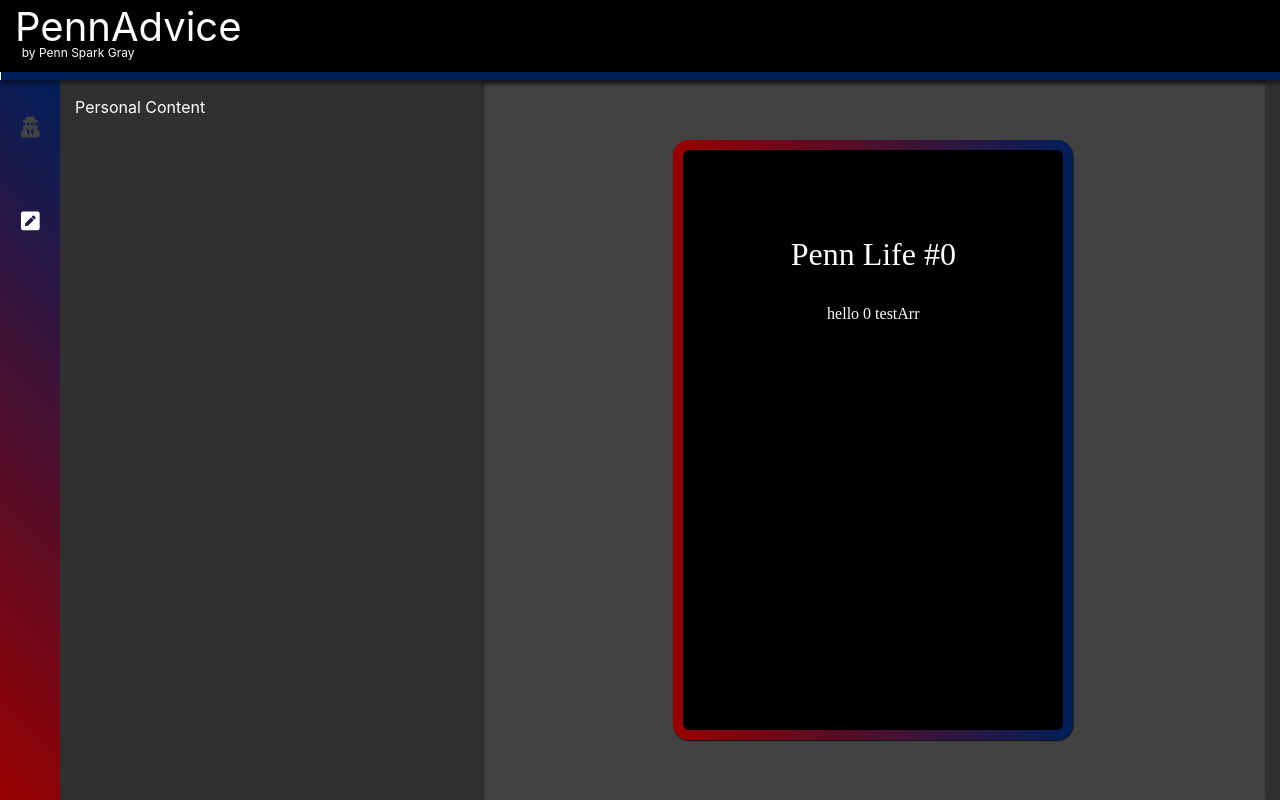
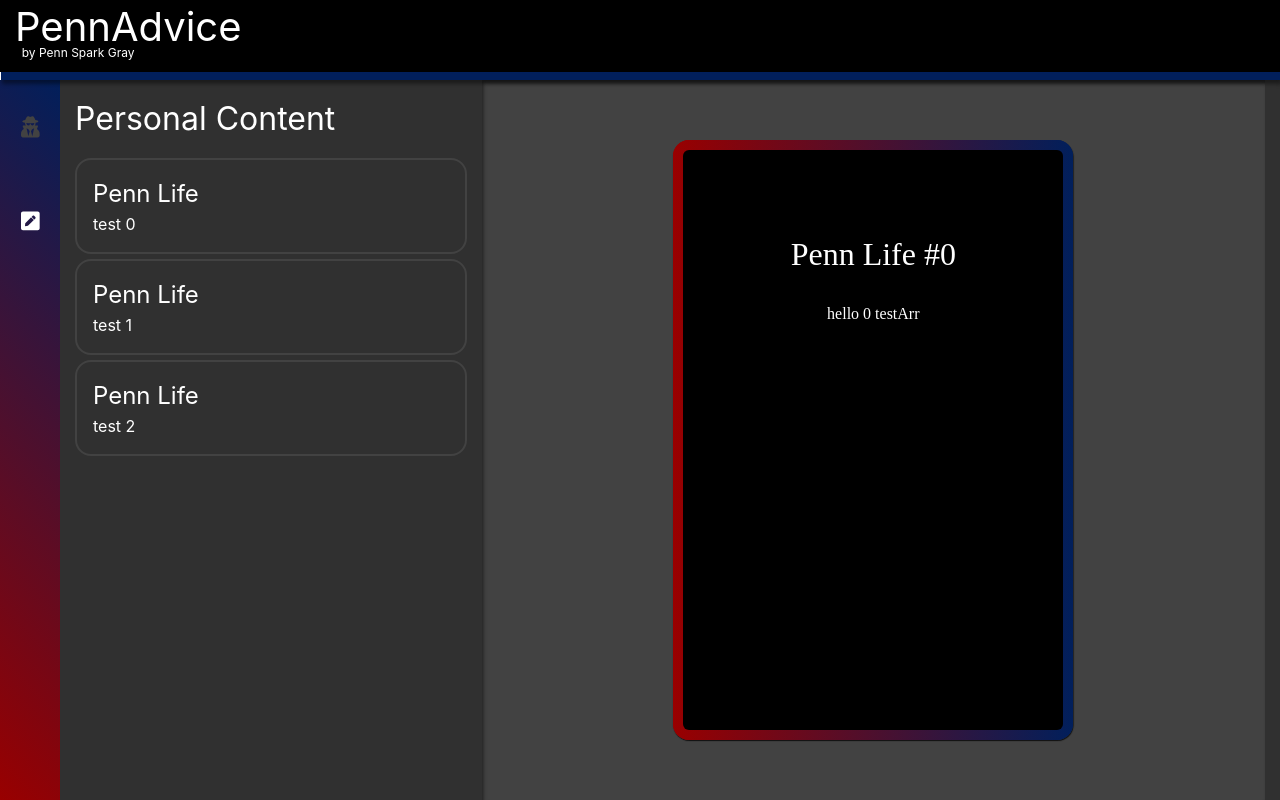
Before and after one commit to setdavid/penn-advice, a React (Create React App) app in the folder client/: page / in a window 1280 px wide. Built offline with nearby package versions, Linux system fonts and the light colour scheme.

Commit message:
started with personal content

```diff
--- /dev/null
+++ b/client/src/Components/PersonalCard.jsx
@@ -0,0 +1,19 @@
+import React from "react";
+
+function PersonalCard(props) {
+    let { infoObj } = props;
+    let personalCardCSS = {}
+
+    return (
+        <div className="personal-card" style={personalCardCSS}>
+            <div className="personal-card-title">
+                {infoObj.type}
+            </div>
+            <div>
+                {infoObj.text}
+            </div>
+        </div>
+    );
+}
+
+export default PersonalCard;
--- a/client/src/Components/PersonalContent.jsx
+++ b/client/src/Components/PersonalContent.jsx
@@ -1,12 +1,22 @@
 import React from "react";
+import PersonalCard from "./PersonalCard";
 
 function PersonalContent(props) {
     let { style } = props;
     let personalContentCSS = {}
 
+    const testArr = [{ type: "Penn Life", index: 0, text: "test 0" },
+    { type: "Penn Life", index: 1, text: "test 1" },
+    { type: "Penn Life", index: 2, text: "test 2" }];
+
     return (
         <div id="personal-content" className="full-height" style={{ ...style, ...personalContentCSS }}>
-            Personal Content
+            <div style={{ fontSize: "2rem", marginBottom: "15px" }}>
+                Personal Content
+            </div>
+            <PersonalCard infoObj={testArr[0]} />
+            <PersonalCard infoObj={testArr[1]} />
+            <PersonalCard infoObj={testArr[2]} />
         </div>
     );
 }
--- a/client/src/css/base-styles.css
+++ b/client/src/css/base-styles.css
@@ -199,6 +199,20 @@ p,
     padding-bottom: 15px;
 }
 
+#personal-content>.personal-card {
+    margin-top: 5px;
+}
+
+.personal-card {
+    border-radius: 1rem;
+    border: solid 2px #424242;
+    padding: 1rem
+}
+
+.personal-card-title {
+    font-size: 1.5rem;
+}
+
 /* #swipe-content, #personal-content {
     box-shadow: inset 1.6px 3.2px 3.2px hsl(0deg 0% 0% / 0.45);
 } */
```
